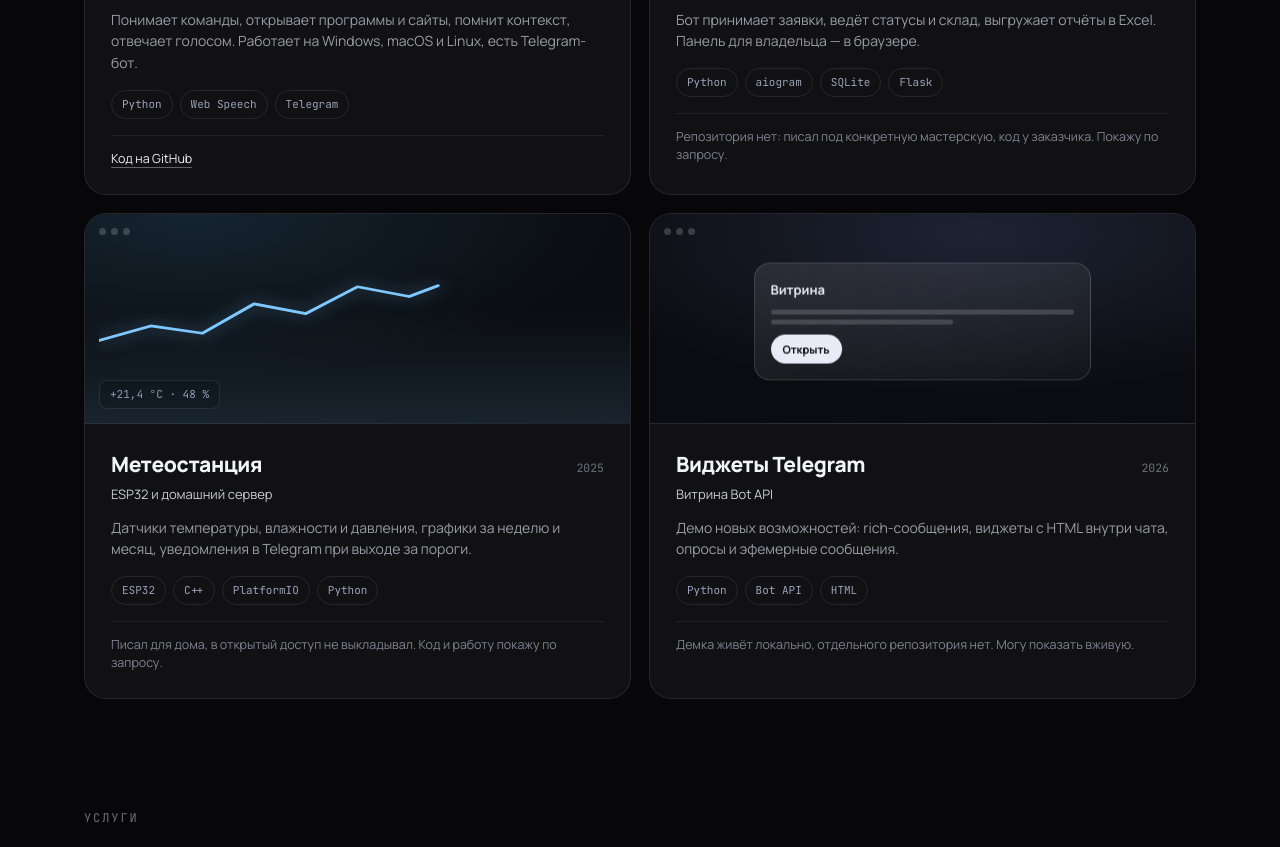
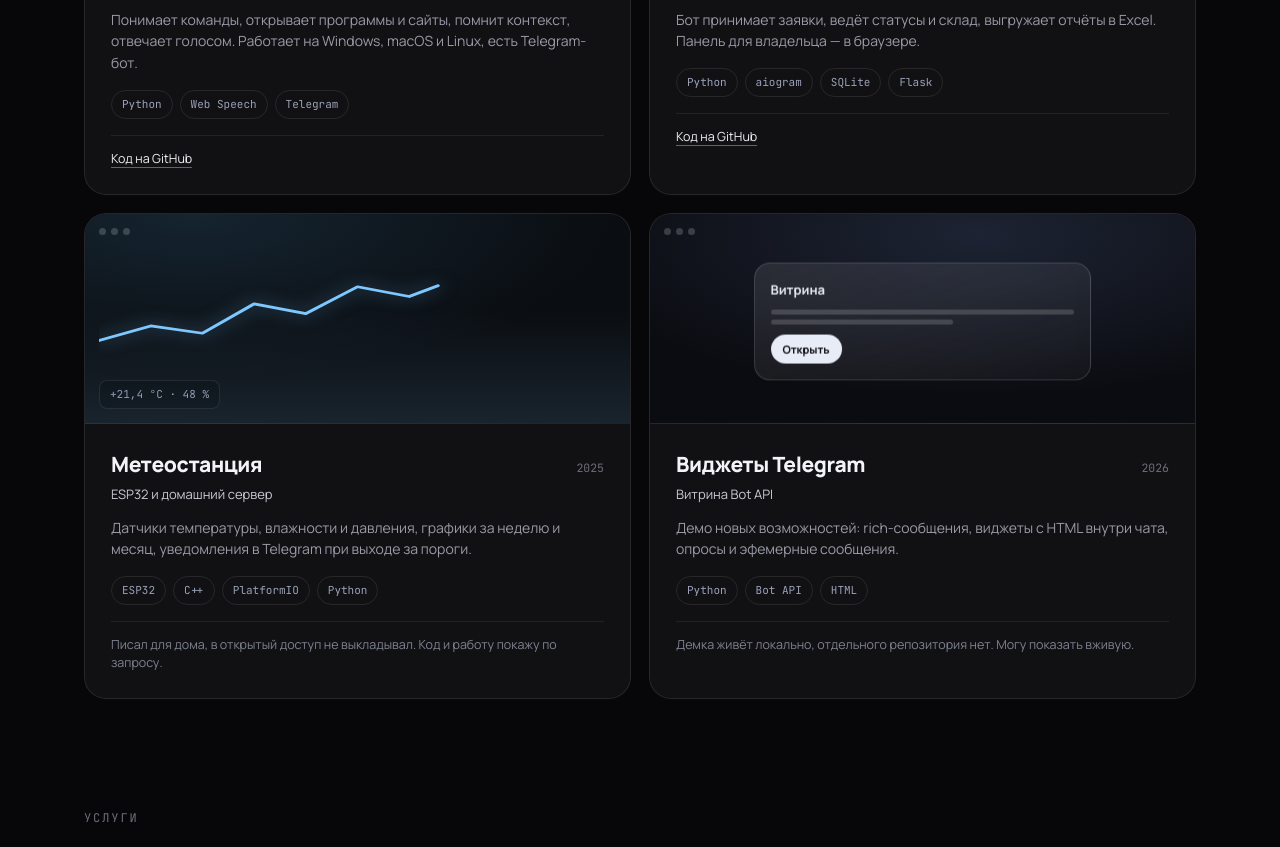
Before and after one commit to ARGAMEPRO/portfolio, a plain HTML site: page index.html in a window 1280 px wide. Shown: the part 2723-3570 px from the top of the page. Drawn offline with nearby package versions, Linux system fonts and the light colour scheme.

Commit message:
Ссылка на репозиторий бота для мастерской

```diff
--- a/index.html
+++ b/index.html
@@ -194,7 +194,7 @@
           <p class="work-sub">Telegram-бот для мастерской</p>
           <p>Бот принимает заявки, ведёт статусы и склад, выгружает отчёты в Excel. Панель для владельца — в браузере.</p>
           <ul class="tags"><li>Python</li><li>aiogram</li><li>SQLite</li><li>Flask</li></ul>
-          <p class="work-foot muted">Репозитория нет: писал под конкретную мастерскую, код у заказчика. Покажу по запросу.</p>
+          <p class="work-foot"><a href="https://github.com/ARGAMEPRO/workshop-bot" target="_blank" rel="noopener">Код на GitHub</a></p>
         </div>
       </article>
 
```
Also changed, not shown: en/index.html (+1 -1 lines).
